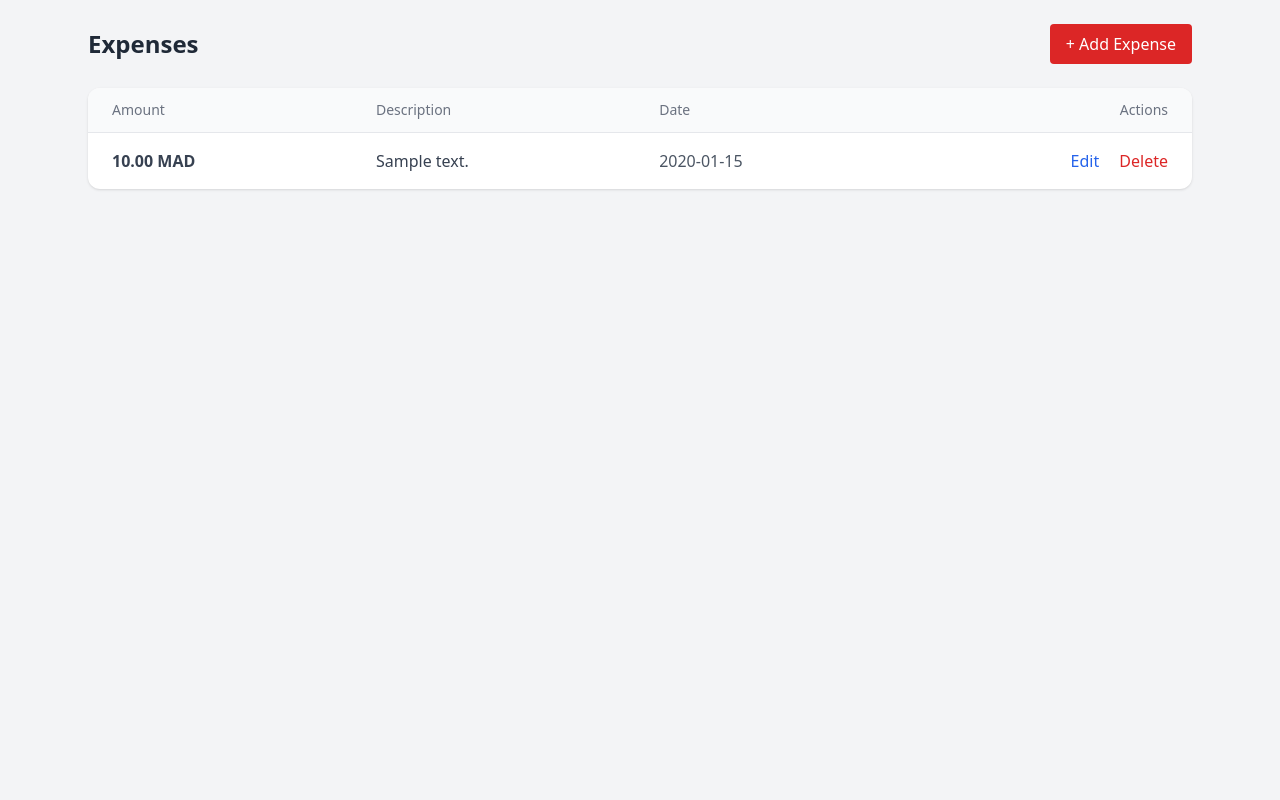
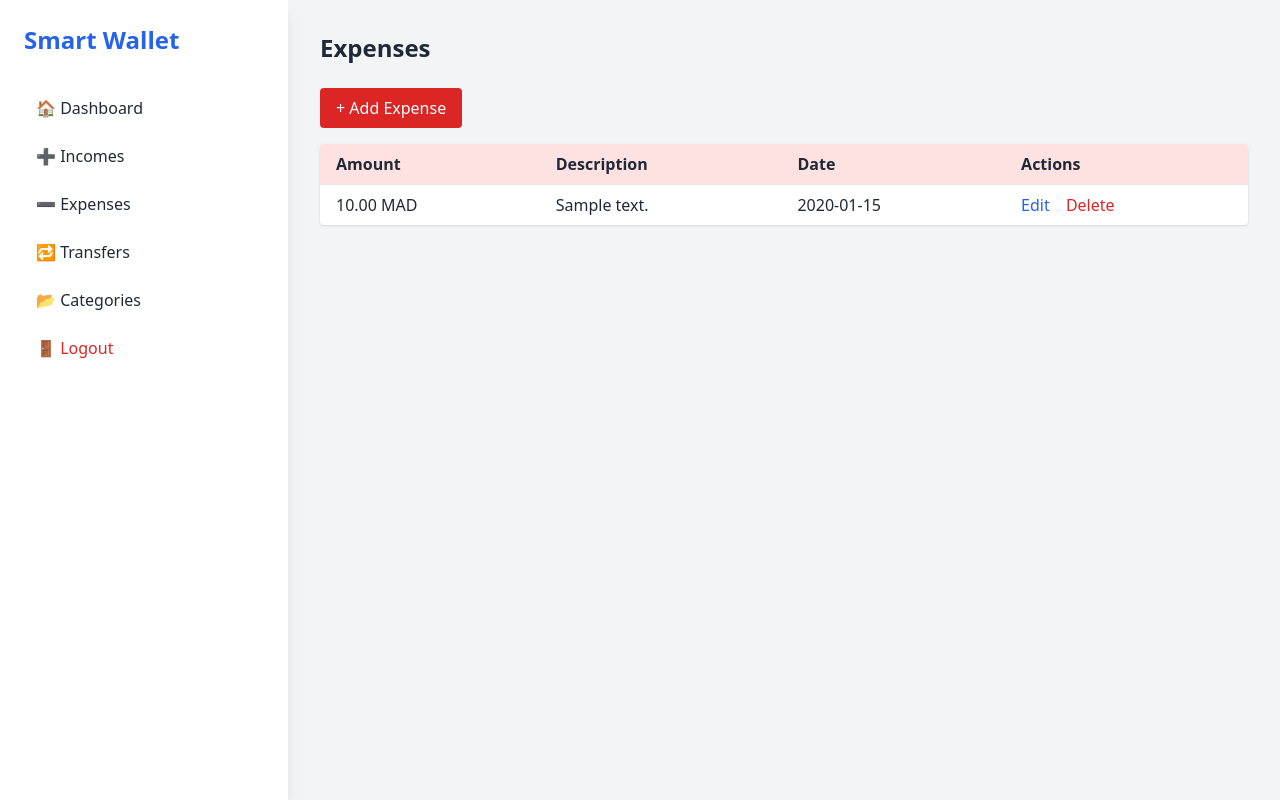
Before and after one commit to Parlog07/Smart-Wallet-01, a PHP site: page /Expenses/index.php in a window 1280 px wide. Run offline with PHP 8.4, Linux system fonts and the light colour scheme; the visitor is signed in with stand-in values (Sample User, id 1); tables that the repository leaves empty hold one stand-in row (values such as "Sample post"); some libraries are stand-ins or nearby versions.

Commit message:
fix problems on expenses and update the path of the links of the sidebar

```diff
--- a/Classes/Expense.php
+++ b/Classes/Expense.php
@@ -1,56 +1,43 @@
 <?php
-
-class Expense
-{
+class Expense {
     private PDO $pdo;
 
-    public function __construct(PDO $pdo)
-    {
+    public function __construct(PDO $pdo) {
         $this->pdo = $pdo;
     }
 
-    public function create($userId, $amount, $description, $date)
-    {
-        if ($amount <= 0 || empty($date)) {
-            return false;
-        }
+    public function getAllByUser($userId) {
+        $stmt = $this->pdo->prepare(
+            "SELECT id, amount, description, date
+             FROM expenses
+             WHERE user_id = ?
+             ORDER BY date DESC"
+        );
+        $stmt->execute([$userId]);
+        return $stmt->fetchAll(PDO::FETCH_ASSOC);
+    }
 
+    public function create($userId, $amount, $description, $date) {
         $stmt = $this->pdo->prepare(
             "INSERT INTO expenses (user_id, amount, description, date)
              VALUES (?, ?, ?, ?)"
         );
-
         return $stmt->execute([$userId, $amount, $description, $date]);
     }
 
-    public function getAllByUser($userId)
-    {
-        $stmt = $this->pdo->prepare(
-            "SELECT * FROM expenses
-             WHERE user_id = ?
-             ORDER BY date DESC"
-        );
-        $stmt->execute([$userId]);
-        return $stmt->fetchAll();
-    }
-
-    public function update($id, $userId, $amount, $description, $date)
-    {
+    public function update($id, $userId, $amount, $description, $date) {
         $stmt = $this->pdo->prepare(
             "UPDATE expenses
              SET amount = ?, description = ?, date = ?
              WHERE id = ? AND user_id = ?"
         );
-
         return $stmt->execute([$amount, $description, $date, $id, $userId]);
     }
 
-    public function delete($id, $userId)
-    {
+    public function delete($id, $userId) {
         $stmt = $this->pdo->prepare(
             "DELETE FROM expenses WHERE id = ? AND user_id = ?"
         );
-
         return $stmt->execute([$id, $userId]);
     }
 }
--- a/Expenses/index.php
+++ b/Expenses/index.php
@@ -1,77 +1,51 @@
 <?php
-session_start();
-
-require_once "../Classes/Database.php";
-require_once "../Classes/Expense.php";
-
-if (!isset($_SESSION['user_id'])) {
-    header("Location: ../auth/login.php");
-    exit;
-}
+require_once "../Includes/auth.php";
+require_once "../Includes/layout.php";
+require_once "../classes/Database.php";
+require_once "../classes/Expense.php";
 
 $db = new Database();
 $pdo = $db->connect();
 
 $expenseModel = new Expense($pdo);
-$userId = $_SESSION['user_id'];
-
+$userId = $_SESSION["user_id"];
 $expenses = $expenseModel->getAllByUser($userId);
 ?>
 
-<!DOCTYPE html>
-<html lang="en">
-<head>
-  <meta charset="UTF-8">
-  <title>Expenses</title>
-  <script src="https://cdn.tailwindcss.com"></script>
-</head>
-<body class="bg-gray-100 min-h-screen">
+<h2 class="text-2xl font-bold mb-6">Expenses</h2>
 
-<div class="max-w-6xl mx-auto p-6">
-  <div class="flex items-center justify-between mb-6">
-    <h1 class="text-2xl font-bold text-gray-800">Expenses</h1>
-    <button id="openAddExpense"
-            class="bg-red-600 text-white px-4 py-2 rounded hover:bg-red-700">
+<button id="openAddExpense" class="bg-red-600 text-white px-4 py-2 rounded mb-4">
   + Add Expense
 </button>
-  </div>
 
-  <div class="bg-white rounded-xl shadow overflow-hidden">
-    <table class="min-w-full divide-y divide-gray-200">
-      <thead class="bg-gray-50">
+<div class="bg-white rounded shadow overflow-hidden">
+  <table class="min-w-full divide-y">
+    <thead class="bg-red-100">
       <tr>
-          <th class="px-6 py-3 text-left text-sm font-medium text-gray-500">Amount</th>
-          <th class="px-6 py-3 text-left text-sm font-medium text-gray-500">Description</th>
-          <th class="px-6 py-3 text-left text-sm font-medium text-gray-500">Date</th>
-          <th class="px-6 py-3 text-right text-sm font-medium text-gray-500">Actions</th>
+        <th class="px-4 py-2 text-left">Amount</th>
+        <th class="px-4 py-2 text-left">Description</th>
+        <th class="px-4 py-2 text-left">Date</th>
+        <th class="px-4 py-2 text-left">Actions</th>
       </tr>
     </thead>
-      <tbody class="divide-y divide-gray-200">
-        <?php foreach ($expenses as $expense): ?>
-          <tr class="hover:bg-gray-50">
-            <td class="px-6 py-4 font-semibold text-gray-700">
-              <?= number_format($expense['amount'], 2) ?> MAD
-            </td>
-            <td class="px-6 py-4 text-gray-700">
-              <?= htmlspecialchars($expense['description']) ?>
-            </td>
-            <td class="px-6 py-4 text-gray-600">
-              <?= $expense['date'] ?>
-            </td>
-            <td class="px-6 py-4 text-right">
+    <tbody>
+      <?php foreach ($expenses as $e): ?>
+      <tr class="border-t">
+        <td class="px-4 py-2"><?= number_format($e["amount"], 2) ?> MAD</td>
+        <td class="px-4 py-2"><?= htmlspecialchars($e["description"]) ?></td>
+        <td class="px-4 py-2"><?= $e["date"] ?></td>
+        <td class="px-4 py-2">
           <button
-                class="edit-btn text-blue-600 hover:underline mr-4"
-                data-id="<?= $expense['id'] ?>"
-                data-amount="<?= $expense['amount'] ?>"
-                data-description="<?= htmlspecialchars($expense['description']) ?>"
-                data-date="<?= $expense['date'] ?>"
-              >
-                Edit
-              </button>
+            class="edit-btn text-blue-600 mr-3"
+            data-id="<?= $e["id"] ?>"
+            data-amount="<?= $e["amount"] ?>"
+            data-description="<?= htmlspecialchars($e["description"]) ?>"
+            data-date="<?= $e["date"] ?>"
+          >Edit</button>
 
-              <a href="delete.php?id=<?= $expense['id'] ?>"
-                 onclick="return confirm('Delete this expense?')"
-                 class="text-red-600 hover:underline">
+          <a href="delete.php?id=<?= $e["id"] ?>"
+             class="text-red-600"
+             onclick="return confirm('Delete this expense?')">
             Delete
           </a>
         </td>
@@ -80,96 +54,54 @@ $expenses = $expenseModel->getAllByUser($userId);
     </tbody>
   </table>
 </div>
-</div>
 
-<div id="addModal" class="hidden fixed inset-0 z-50 flex items-center justify-center bg-black/40">
-  <div class="bg-white w-full max-w-md rounded-xl p-6 shadow-lg">
-    <div class="flex justify-between items-center mb-4">
-      <h3 class="text-lg font-bold">Add Expense</h3>
-      <button id="closeAdd" class="text-gray-500 text-xl">&times;</button>
-    </div>
+<!-- ADD MODAL -->
+<div id="addModal" class="fixed inset-0 hidden bg-black/40 flex items-center justify-center">
+  <form method="POST" action="store.php" class="bg-white p-6 rounded w-96">
+    <h3 class="text-lg font-bold mb-4">Add Expense</h3>
 
-    <form method="POST" action="store.php" class="space-y-4">
-      <input name="amount" type="number" step="0.01" required
-             placeholder="Amount"
-             class="w-full border p-2 rounded">
-
-      <input name="description" type="text" required
-             placeholder="Description"
-             class="w-full border p-2 rounded">
-
-      <input name="date" type="date" required
-             class="w-full border p-2 rounded">
+    <input name="amount" type="number" placeholder="amount" step="0.01" required class="w-full border p-2 mb-3">
+    <input name="description" type="text" placeholder="description" required class="w-full border p-2 mb-3">
+    <input name="date" type="date" required class="w-full border p-2 mb-4">
 
     <div class="flex justify-end gap-2">
-        <button type="button" id="closeAdd2"
-                class="px-4 py-2 border rounded">
-          Cancel
-        </button>
-        <button type="submit"
-                class="px-4 py-2 bg-red-600 text-white rounded">
-          Save
-        </button>
+      <button type="button" id="closeAdd" class="border px-4 py-2">Cancel</button>
+      <button class="bg-red-600 text-white px-4 py-2 rounded">Save</button>
     </div>
   </form>
 </div>
-</div>
 
-<div id="editModal" class="hidden fixed inset-0 z-50 flex items-center justify-center bg-black/40">
-  <div class="bg-white w-full max-w-md rounded-xl p-6 shadow-lg">
-    <div class="flex justify-between items-center mb-4">
-      <h3 class="text-lg font-bold">Edit Expense</h3>
-      <button id="closeEdit" class="text-gray-500 text-xl">&times;</button>
-    </div>
+<!-- EDIT MODAL -->
+<div id="editModal" class="fixed inset-0 hidden bg-black/40 flex items-center justify-center">
+  <form id="editForm" method="POST" class="bg-white p-6 rounded w-96">
+    <h3 class="text-lg font-bold mb-4">Edit Expense</h3>
 
-    <form id="editForm" method="POST" class="space-y-4">
-      <input id="editAmount" name="amount" type="number" step="0.01" required
-             class="w-full border p-2 rounded">
-
-      <input id="editDescription" name="description" type="text" required
-             class="w-full border p-2 rounded">
-
-      <input id="editDate" name="date" type="date" required
-             class="w-full border p-2 rounded">
+    <input id="editAmount" name="amount" type="number" step="0.01" required class="w-full border p-2 mb-3">
+    <input id="editDescription" name="description" type="text" required class="w-full border p-2 mb-3">
+    <input id="editDate" name="date" type="date" required class="w-full border p-2 mb-4">
 
     <div class="flex justify-end gap-2">
-        <button type="button" id="closeEdit2"
-                class="px-4 py-2 border rounded">
-          Cancel
-        </button>
-        <button type="submit"
-                class="px-4 py-2 bg-blue-600 text-white rounded">
-          Update
-        </button>
+      <button type="button" id="closeEdit" class="border px-4 py-2">Cancel</button>
+      <button class="bg-blue-600 text-white px-4 py-2 rounded">Update</button>
     </div>
   </form>
 </div>
-</div>
 
 <script>
-const show = el => el.classList.remove('hidden');
-const hide = el => el.classList.add('hidden');
+const addModal = document.getElementById("addModal");
+const editModal = document.getElementById("editModal");
 
-const addModal = document.getElementById('addModal');
-document.getElementById('openAddExpense').onclick = () => show(addModal);
-['closeAdd','closeAdd2'].forEach(id =>
-  document.getElementById(id).onclick = () => hide(addModal)
-);
+document.getElementById("openAddExpense").onclick = () => addModal.classList.remove("hidden");
+document.getElementById("closeAdd").onclick = () => addModal.classList.add("hidden");
 
-const editModal = document.getElementById('editModal');
-document.querySelectorAll('.edit-btn').forEach(btn => {
+document.querySelectorAll(".edit-btn").forEach(btn => {
   btn.onclick = () => {
-    document.getElementById('editAmount').value = btn.dataset.amount;
-    document.getElementById('editDescription').value = btn.dataset.description;
-    document.getElementById('editDate').value = btn.dataset.date;
-    document.getElementById('editForm').action = `update.php?id=${btn.dataset.id}`;
-    show(editModal);
+    editModal.classList.remove("hidden");
+    document.getElementById("editAmount").value = btn.dataset.amount;
+    document.getElementById("editDescription").value = btn.dataset.description;
+    document.getElementById("editDate").value = btn.dataset.date;
+    document.getElementById("editForm").action = "update.php?id=" + btn.dataset.id;
   };
 });
-['closeEdit','closeEdit2'].forEach(id =>
-  document.getElementById(id).onclick = () => hide(editModal)
-);
+document.getElementById("closeEdit").onclick = () => editModal.classList.add("hidden");
 </script>
-
-</body>
-</html>
--- a/Includes/auth.php
+++ b/Includes/auth.php
@@ -1,8 +1,9 @@
 <?php
-session_start();
+if (session_status() === PHP_SESSION_NONE) {
+    session_start();
+}
 
-if (!isset($_SESSION["user_id"])) {
-    header("Location: auth/login.php");
+if (!isset($_SESSION['user_id'])) {
+    header("Location: ../auth/login.php");
     exit;
 }
-?>
--- a/Includes/layout.php
+++ b/Includes/layout.php
@@ -13,41 +13,41 @@
 
   <!-- SIDEBAR -->
   <aside class="w-72 bg-white shadow-lg p-6">
-    <a href="/php/Income-Expenses-Tracker/index.php" class="block mb-8">
+    <a href="/php/Smart-Wallet-01/index.php" class="block mb-8">
       <h1 class="text-2xl font-extrabold text-blue-600">Smart Wallet</h1>
     </a>
 
     <nav class="space-y-2">
 
       <!-- Dashboard -->
-      <a href="/php/Income-Expenses-Tracker/index.php"
+      <a href="/php/Smart-Wallet-01/index.php"
          class="flex items-center gap-3 px-3 py-2 rounded hover:bg-blue-50">
         🏠 Dashboard
       </a>
 
       <!-- Incomes -->
-      <a href="/php/Income-Expenses-Tracker/Incomes/index.php"
+      <a href="/php/Smart-Wallet-01/Incomes/index.php"
          class="flex items-center gap-3 px-3 py-2 rounded hover:bg-green-50">
         ➕ Incomes
       </a>
 
       <!-- Expenses -->
-      <a href="/php/Income-Expenses-Tracker/Expenses/index.php"
+      <a href="/php/Smart-Wallet-01/Expenses/index.php"
          class="flex items-center gap-3 px-3 py-2 rounded hover:bg-red-50">
         ➖ Expenses
       </a>
-      <a href="/php/Income-Expenses-Tracker/Transfers/index.php"
+      <a href="/php/Smart-Wallet-01/Transfers/index.php"
           class="flex items-center gap-3 rounded px-3 py-2 hover:bg-purple-50">
           🔁 Transfers
       </a>
-      <a href="/php/Income-Expenses-Tracker/Categories/index.php"
+      <a href="/php/Smart-Wallet-01/Categories/index.php"
         class="flex items-center gap-3 rounded px-3 py-2 hover:bg-blue-50">
         📂 Categories
       </a>
 
 
       <!-- Logout -->
-      <a href="/php/Income-Expenses-Tracker/auth/logout.php"
+      <a href="/php/Smart-Wallet-01/auth/logout.php"
          class="flex items-center gap-3 px-3 py-2 rounded hover:bg-gray-200 text-red-600">
         🚪 Logout
       </a>
```
Also changed, not shown: Expenses/delete.php (+3 -17 lines), Expenses/store.php (+8 -24 lines), Expenses/update.php (+9 -20 lines). Lines whose indentation alone changed are shown as unchanged.
